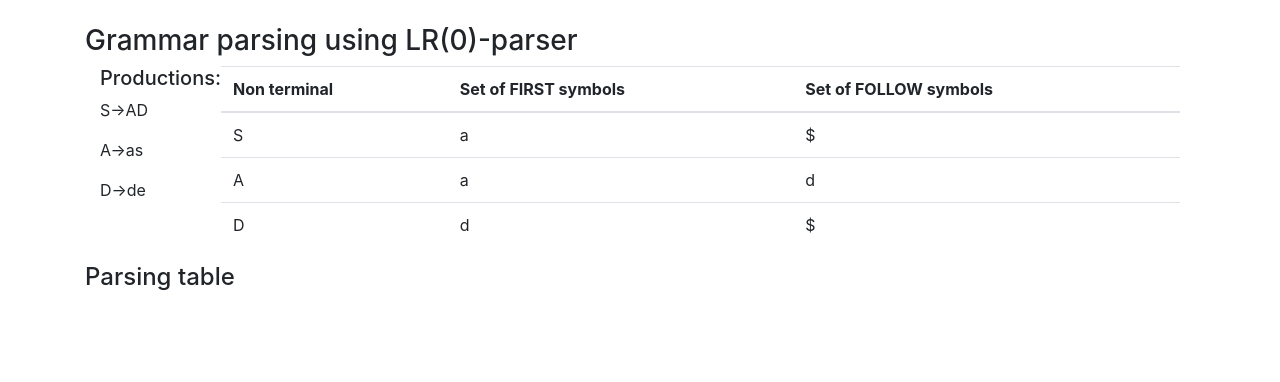
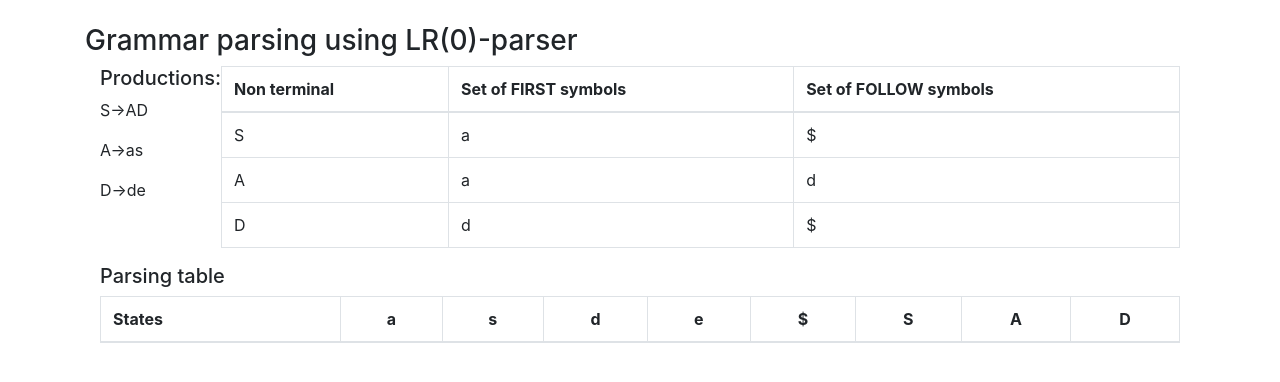
Before and after one commit to heavenblade/parser_site, a Django app: a page that uses main/templates/main/grammar_parsing.html in a window 1280 px wide. Shown: the part 65-447 px from the top of the page. Run offline with Django 3.2, Linux system fonts and the light colour scheme; data comes from the database, SQL or seed files in the repository; both versions use the stored data as it was after the commit; lists and menus that the app fills with data are empty; some libraries are stand-ins or nearby versions.

Commit message:
Solved the issue for the parsing table header

```diff
--- a/main/models.py
+++ b/main/models.py
@@ -23,8 +23,8 @@ class Grammar(models.Model):
     def productions_as_list(self):
         return(self.grammar_productions.split('\r\n'))
 
-    def first_set_as_dict(self):
-        return(ast.literal_eval(self.grammar_first_set))
+    def get_first_set_as_list(self):
+        return(ast.literal_eval(self.grammar_terminal_symbols))
 
-    def follow_set_as_dict(self):
-        return(ast.literal_eval(self.grammar_follow_set))
+    def get_follow_set_as_list(self):
+        return(ast.literal_eval(self.grammar_nonTerminal_symbols))
--- a/main/templates/main/grammar_parsing.html
+++ b/main/templates/main/grammar_parsing.html
@@ -21,7 +21,7 @@
                 <p>{{ element }}</p>
             {% endfor %}
         </div>
-        <table class="table" id="first_and_follow_table">
+        <table class="table table-bordered" id="first_and_follow_table">
             <thead>
                 <tr>
                     <th>Non terminal</th>
@@ -38,7 +38,21 @@
             {% endfor %}
         </table>
     </div>
-    <div id="parsing_content">
-        <h4>Parsing table</h4>
+    <div class="container" id="parsing_content">
+        <h5>Parsing table</h5>
+        <table class="table table-bordered" id="first_and_follow_table">
+            <thead>
+                <tr>
+                    <th style="width: 15rem;">States</th>
+                    {% for element in grammar.get_first_set_as_list %}
+                        <th style="text-align: center;">{{ element }}</th>
+                    {% endfor %}
+                    {% for element in grammar.get_follow_set_as_list %}
+                        <th style="text-align: center;">{{ element }}</th>
+                    {% endfor %}
+                </tr>
+            </thead>
+
+        </table>
     </div>
 {% endblock %}
```
Also changed, not shown: db.sqlite3.
